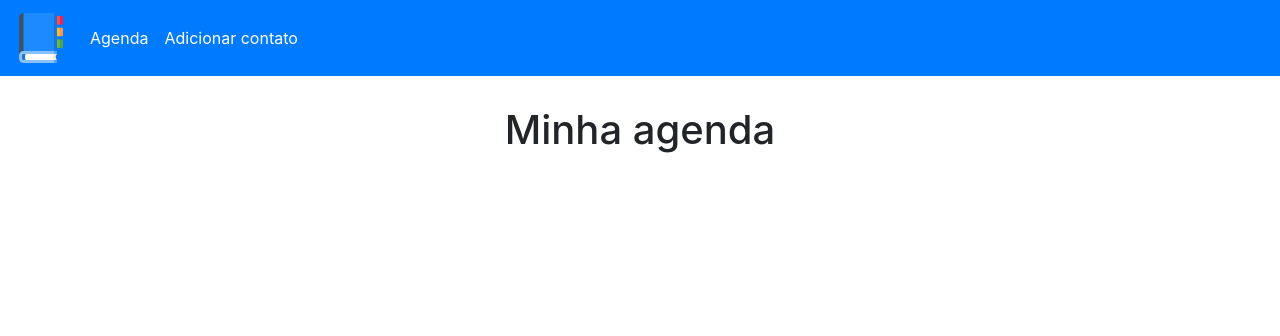
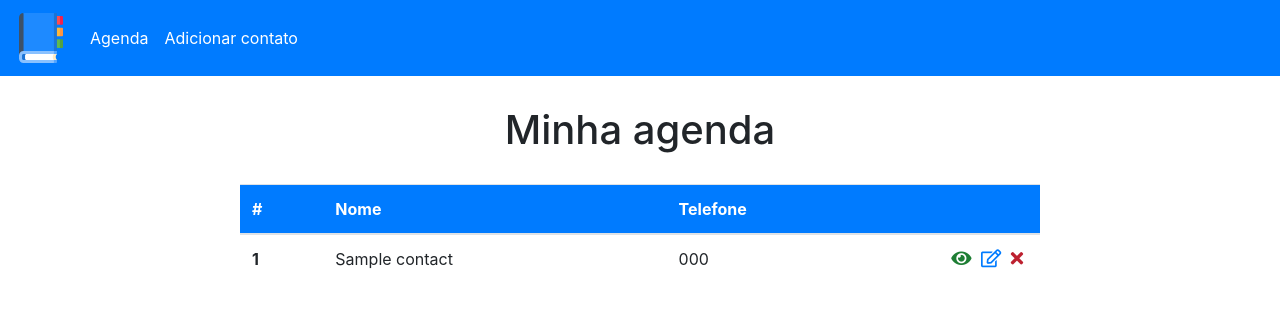
Before and after one commit to matheusbattisti/curso_php, a PHP site: page / in a window 1280 px wide. Shown: the top 336 px of the page. Run offline with PHP 8.4, Linux system fonts and the light colour scheme; tables that the repository leaves empty or names only in its code hold one stand-in row (values such as "Sample post").

Commit message:
continuando agenda

```diff
--- a/17_agenda_ref/create.php
+++ b/17_agenda_ref/create.php
@@ -5,15 +5,15 @@
       <input type="hidden" name="type" value="create">
       <div class="form-group">
         <label for="name">Nome do contato:</label>
-        <input type="text" class="form-control" id="name" placeholder="Digite o nome">
+        <input type="text" class="form-control" id="name" name="name" placeholder="Digite o nome">
       </div>
       <div class="form-group">
         <label for="phone">Telefone do contato:</label>
-        <input type="text" class="form-control" id="phone" placeholder="Digite o telefone">
+        <input type="text" class="form-control" id="phone" name="phone" placeholder="Digite o telefone">
       </div>
       <div class="form-group">
         <label for="observations">Observações</label>
-        <textarea class="form-control" id="observations" rows="3" placeholder="Insira as observações"></textarea>
+        <textarea class="form-control" id="observations" name="observations" rows="3" placeholder="Insira as observações"></textarea>
       </div>
       <button type="submit" class="btn btn-primary">Cadastrar</button>
     </form>
--- a/17_agenda_ref/css/styles.css
+++ b/17_agenda_ref/css/styles.css
@@ -4,7 +4,50 @@
 
 #main-title {
   text-align: center;
-  margin-top: 30px;
+  margin: 30px 0;
+}
+
+/* HOME */
+#contacts-table {
+  max-width: 800px;
+  margin: 0 auto;
+}
+
+#contacts-table thead {
+  color: #FFF;
+  background-color: #007bff;
+}
+
+.actions {
+  text-align: right;
+  width: 150px;
+}
+
+.actions i {
+  font-size: 18px;
+  margin-right: 5px;
+}
+
+.check-icon {
+  color: #1e7e34;
+}
+
+.edit-icon {
+  color: #007bff;
+}
+
+.delete-form {
+  display: inline-block;
+}
+
+.delete-form button {
+  background-color: transparent;
+  border: none;
+  padding: 0;
+}
+
+.delete-icon {
+  color: #bd2130;
 }
 
 /* ADD CONTACT */
--- a/17_agenda_ref/db/process.php
+++ b/17_agenda_ref/db/process.php
@@ -1,16 +1,90 @@
 <?php
 
   include_once("connection.php");
+  include_once("helpers/url.php");
 
   $data = $_POST;
 
-  // Criar contato
-  if($data["type"] === "create") {
+  if(!empty($data)) {
 
-    $name = $data["name"];
-    $phone = $data["phone"];
-    $observation = $data["observations"];
+    // Criar contato
+    if($data["type"] === "create") {
 
-    $query = "INSERT INTO contacts (name, phone, observations)";
+      $name = $data["name"];
+      $phone = $data["phone"];
+      $observation = $data["observations"];
+
+      $query = "INSERT INTO contacts (name, phone, observations) VALUES (:name, :phone, :observations)";
+
+      $stmt = $conn->prepare($query);
+
+      $stmt->bindParam(":name", $name);
+      $stmt->bindParam(":phone", $phone);
+      $stmt->bindParam(":observations", $observations);
+
+      try {
+        $stmt->execute();
+      } catch(PDOException $e) {
+        // verificando erro
+        $error = $e->getMessage();
+        echo "Erro: $error";
+      }
+
+    // Deletar contato
+    } else if($data["type"] === "delete") {
+
+      $id = $data["id"];
+
+      $query = "DELETE FROM contacts WHERE id = :id";
+
+      $stmt = $conn->prepare($query);
+
+      $stmt->bindParam(":id", $id);
+
+      try {
+        $stmt->execute();
+      } catch(PDOException $e) {
+        // verificando erro
+        $error = $e->getMessage();
+        echo "Erro: $error";
+      }
+
+    }
+
+    header("Location: ". $BASE_URL . "../index.php");
+
+  } else {
+
+    $id;
+
+    if(!empty($_GET)) {
+      $id = $_GET["id"];
+    }
+
+    // Retorna dado de um post específico
+    if(!empty($id)) {
+
+      $query = "SELECT * FROM contacts WHERE id = :id";
+
+      $stmt = $conn->prepare($query);
+
+      $stmt->bindParam(":id", $id);
+
+      $stmt->execute();
+
+      $contact = $stmt->fetch();
+
+    // Retorna todos os contatos
+    } else {
+
+      $query = "SELECT * FROM contacts";
+
+      $stmt = $conn->prepare($query);
+
+      $stmt->execute();
+
+      $contacts = $stmt->fetchAll();
+
+    }
 
   }
--- a/17_agenda_ref/index.php
+++ b/17_agenda_ref/index.php
@@ -1,5 +1,35 @@
-<?php include_once("templates/header.php") ?>
+<?php
+  include_once("templates/header.php");
+?>
   <div class="container">
     <h1 id="main-title">Minha agenda</h1>
+    <table class="table" id="contacts-table">
+      <thead>
+        <tr>
+          <th scope="col">#</th>
+          <th scope="col">Nome</th>
+          <th scope="col">Telefone</th>
+          <th scope="col"></th>
+        </tr>
+      </thead>
+      <tbody>
+        <?php foreach($contacts as $contact): ?>
+        <tr>
+          <th scope="row"><?= $contact["id"] ?></th>
+          <td><?= $contact["name"] ?></td>
+          <td><?= $contact["phone"] ?></td>
+          <td class="actions">
+            <a href="<?= $BASE_URL?>show.php?id=<?= $contact['id'] ?>"><i class="fas fa-eye check-icon"></i></a>
+            <a href="<?= $BASE_URL?>edit.php?id=<?= $contact['id'] ?>"><i class="far fa-edit edit-icon"></i></a>
+            <form class="delete-form" action="<?= $BASE_URL?>db/process.php" method="POST">
+              <input type="hidden" name="type" value="delete">
+              <input type="hidden" name="id" value="<?= $contact['id'] ?>">
+              <button type="submit"><i class="fas fa-times delete-icon"></i></button>
+            </form>
+          </td>
+        </tr>
+        <?php endforeach; ?>
+      </tbody>
+    </table>
   </div>
 <?php include_once("templates/footer.php") ?>
--- /dev/null
+++ b/17_agenda_ref/show.php
@@ -0,0 +1,5 @@
+<?php include_once("templates/header.php") ?>
+  <div class="container">
+    <h1><?= $contact["name"] ?></h1>
+  </div>
+<?php include_once("templates/footer.php") ?>
--- a/17_agenda_ref/templates/header.php
+++ b/17_agenda_ref/templates/header.php
@@ -1,5 +1,6 @@
 <?php
   include_once("helpers/url.php");
+  include_once("db/process.php");
 ?>
 <!DOCTYPE html>
 <html lang="en">
@@ -9,6 +10,8 @@
   <title>Agenda de Contatos</title>
   <!-- Bootstrap cdnjs -->
   <link rel="stylesheet" href="https://cdnjs.cloudflare.com/ajax/libs/twitter-bootstrap/4.5.3/css/bootstrap.min.css" integrity="sha512-oc9+XSs1H243/FRN9Rw62Fn8EtxjEYWHXRvjS43YtueEewbS6ObfXcJNyohjHqVKFPoXXUxwc+q1K7Dee6vv9g==" crossorigin="anonymous" />
+  <!-- Font awesome cdnjs -->
+  <link rel="stylesheet" href="https://cdnjs.cloudflare.com/ajax/libs/font-awesome/5.15.1/css/all.min.css" integrity="sha512-+4zCK9k+qNFUR5X+cKL9EIR+ZOhtIloNl9GIKS57V1MyNsYpYcUrUeQc9vNfzsWfV28IaLL3i96P9sdNyeRssA==" crossorigin="anonymous" />
   <!-- CSS -->
   <link rel="stylesheet" href="<? $BASE_URL?>css/styles.css">
 </head>
```
